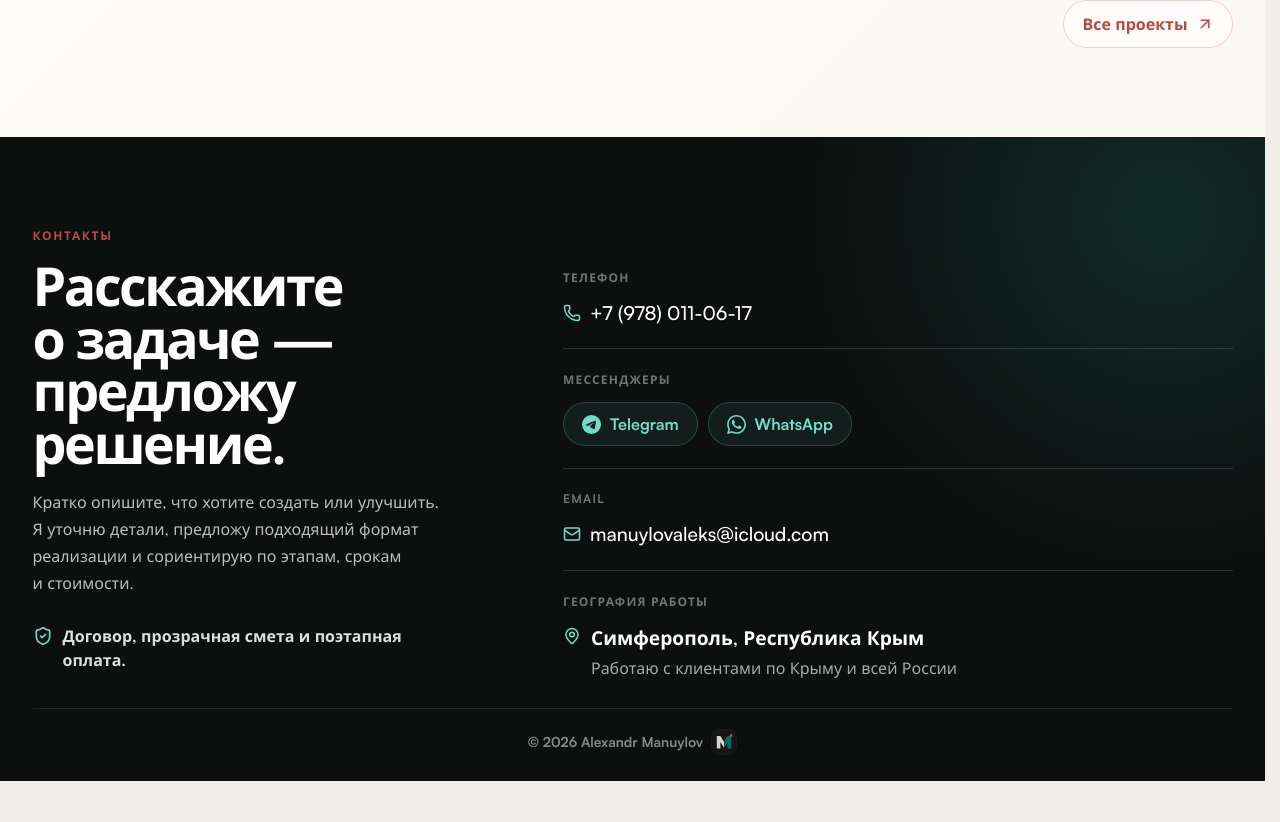
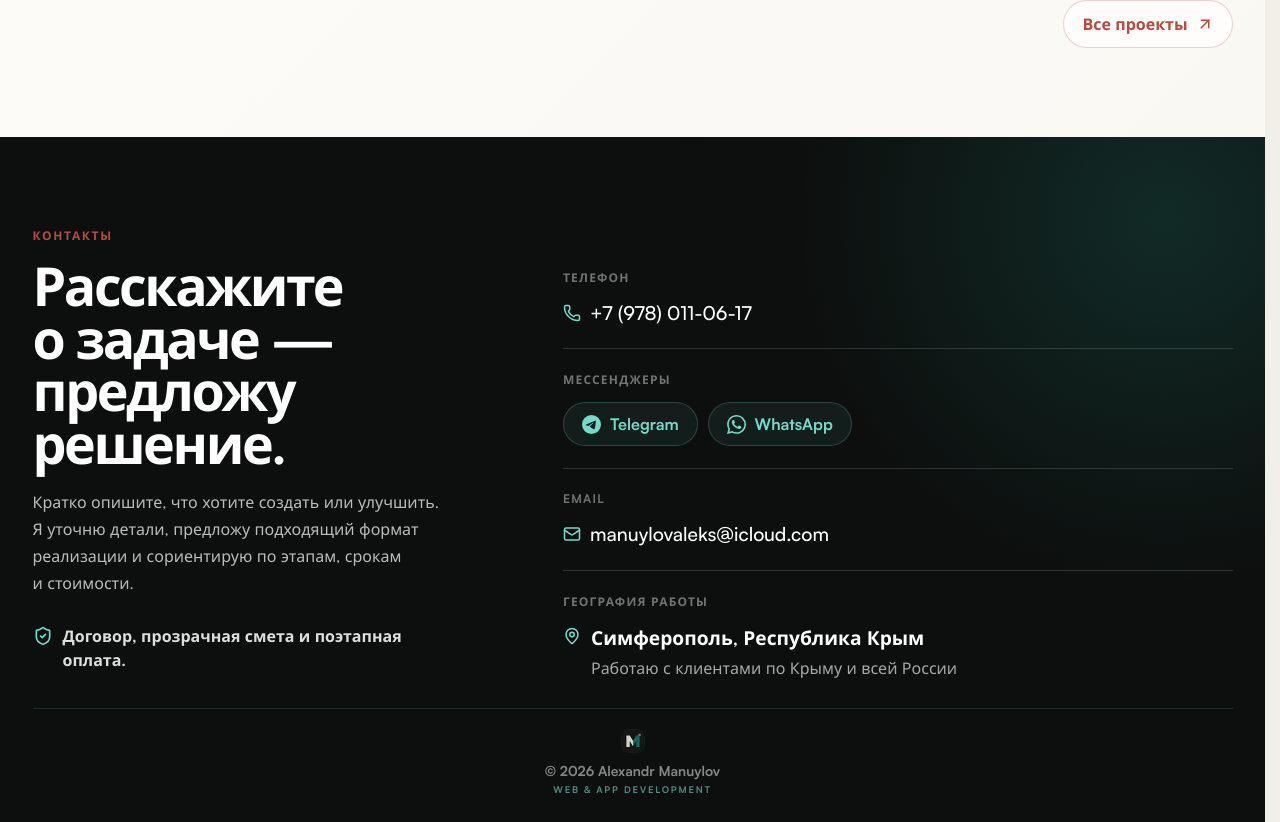
Before and after one commit to Aleks-man/portfolio, a React (Vite) app: page / in a window 1280 px wide. Shown: the part 4154-4976 px from the top of the page. Before the commit the page ends 4935 px from the top, so only its background shows below. Built offline with nearby package versions, Linux system fonts and the light colour scheme; no server answers.

Commit message:
feat: add development tagline to footer

```diff
--- a/src/components/PageFooter.tsx
+++ b/src/components/PageFooter.tsx
@@ -11,7 +11,6 @@ export function PageFooter({ footer, contact }: PageFooterProps) {
     <footer className="site-footer">
       <ContactSection contact={contact} />
       <div className="footer">
-        <span>{footer.title}</span>
         <img
           className="footer__logo-mark"
           src="/alex_manuylov_logo_mark.svg"
@@ -19,6 +18,10 @@ export function PageFooter({ footer, contact }: PageFooterProps) {
           width="80"
           height="80"
         />
+        <div className="footer__copy">
+          <span>{footer.title}</span>
+          <small>{footer.tagline}</small>
+        </div>
       </div>
     </footer>
   )
--- a/src/content/portfolio.en.ts
+++ b/src/content/portfolio.en.ts
@@ -622,6 +622,7 @@ export const englishContent = {
     },
     footer: {
       title: "© 2026 Alexandr Manuylov",
+      tagline: "WEB & APP DEVELOPMENT",
       top: "Back to top",
     },
   } as const
--- a/src/content/portfolio.ru.ts
+++ b/src/content/portfolio.ru.ts
@@ -638,6 +638,7 @@ export const russianContent = {
     },
     footer: {
       title: "© 2026 Alexandr Manuylov",
+      tagline: "WEB & APP DEVELOPMENT",
       top: "Наверх",
     },
   } as const
--- a/src/styles/contact-footer.css
+++ b/src/styles/contact-footer.css
@@ -179,8 +179,9 @@
   padding: 20px 0 26px;
   display: flex;
   align-items: center;
+  flex-direction: column;
   justify-content: center;
-  gap: 8px;
+  gap: 9px;
   text-align: center;
   border-top: 1px solid rgba(114, 219, 201, 0.14);
   color: rgba(255, 255, 255, 0.5);
@@ -189,14 +190,32 @@
 }
 
 .footer__logo-mark {
-  width: 26px;
-  height: 26px;
+  width: 24px;
+  height: 24px;
   flex: 0 0 auto;
   border: 1px solid rgba(255, 255, 255, 0.06);
   border-radius: 8px;
   opacity: 0.88;
 }
 
+.footer__copy {
+  display: grid;
+  gap: 4px;
+}
+
+.footer__copy span,
+.footer__copy small {
+  display: block;
+}
+
+.footer__copy small {
+  color: rgba(114, 219, 201, 0.62);
+  font-size: 0.58rem;
+  font-weight: 760;
+  letter-spacing: 0.19em;
+  line-height: 1.3;
+}
+
 .footer a {
   color: var(--teal-light);
   text-decoration: none;
--- a/src/styles/responsive.css
+++ b/src/styles/responsive.css
@@ -231,11 +231,6 @@
     gap: 28px;
   }
 
-  .service {
-    min-height: 66px;
-    padding: 16px;
-  }
-
   .stack-card,
   .process-card {
     padding: 18px;
```
